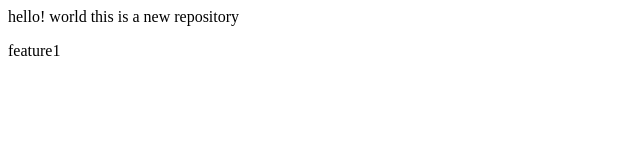
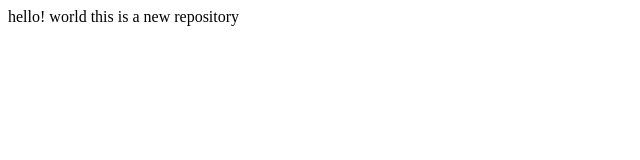
Before and after one commit to ajaypaudel59-commits/localrepo, a plain HTML site: page index.html in a window 1280 px wide. Shown: the full height of the page, 0-640 px from the left. Drawn offline with Linux system fonts and the light colour scheme.

Commit message:
Merge cancelled

```diff
--- a/index.html
+++ b/index.html
@@ -1,2 +1 @@
 <p>hello! world this is a new repository</p>
-<p>feature1</p>
```
